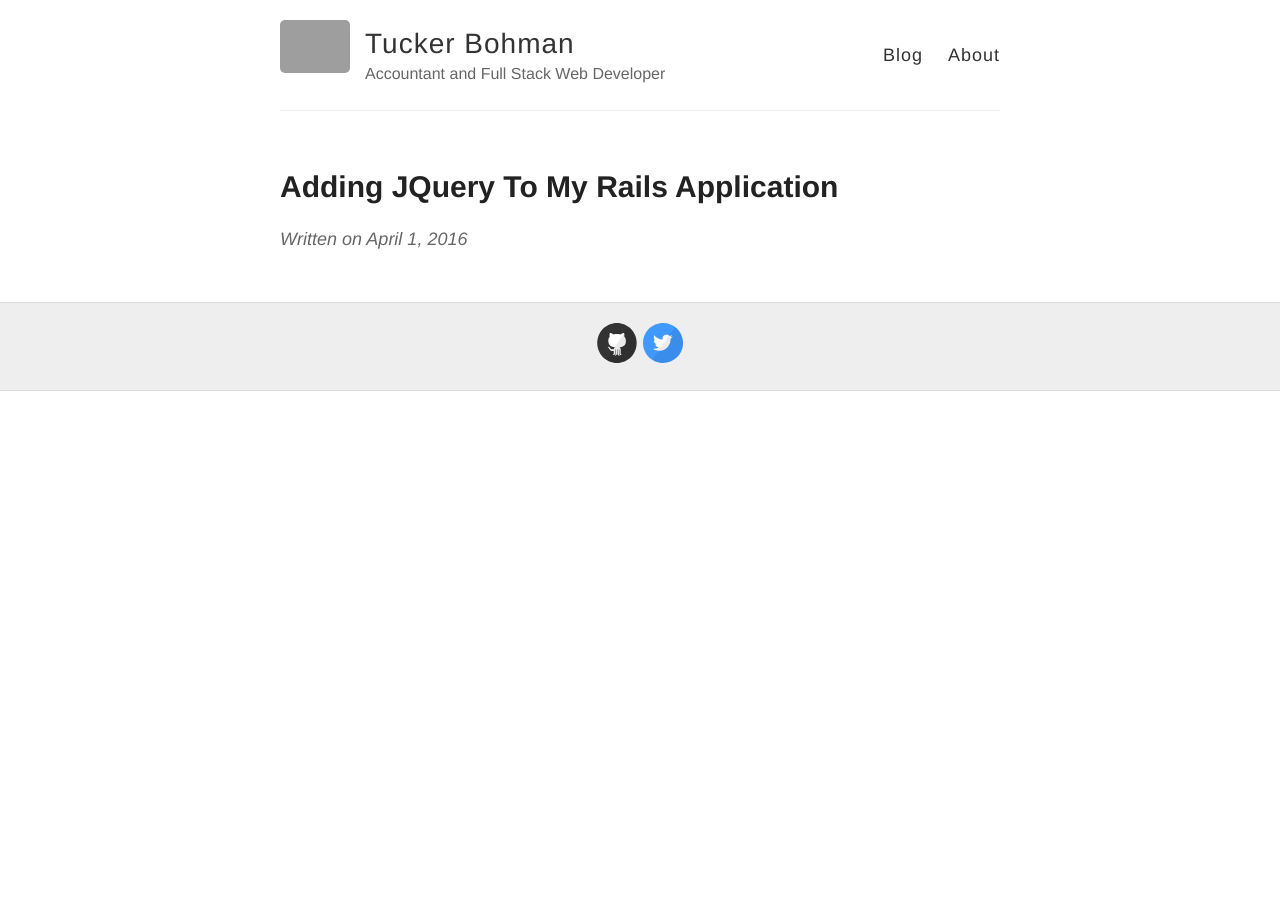
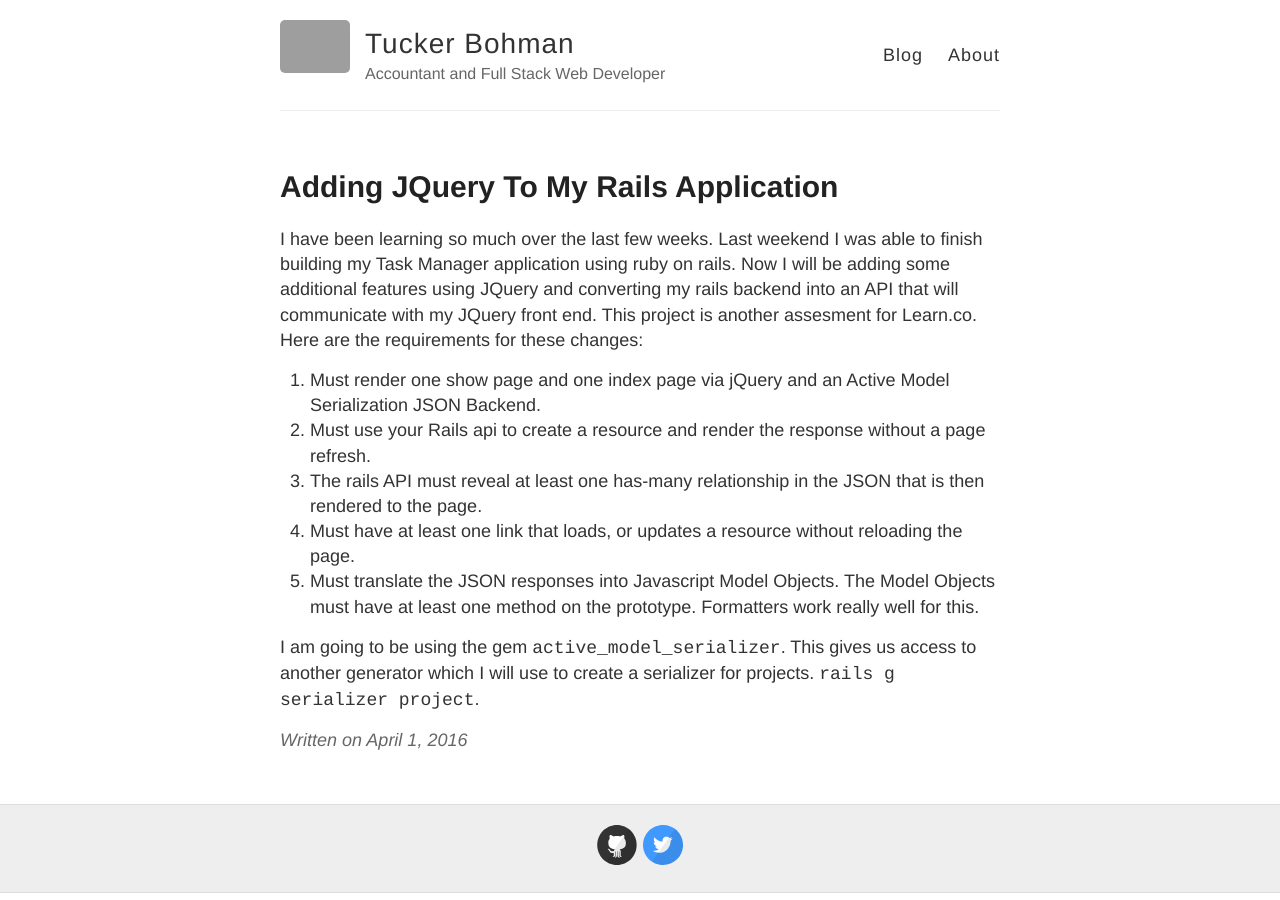
Before and after one commit to tuckerbohman5/tuckerbohman5.github.io, a Jekyll site: the page built from _posts/2016-4-1-Adding-JQuery-To-My-Rails-Application.md, in a window 1280 px wide. Built offline with Jekyll 4.4.1, drawn with Linux system fonts in a browser that asks for light colours; grey boxes are pictures that could not be loaded.

Commit message:
writing about serializers

```diff
--- a/_posts/2016-4-1-Adding-JQuery-To-My-Rails-Application.md
+++ b/_posts/2016-4-1-Adding-JQuery-To-My-Rails-Application.md
@@ -2,3 +2,14 @@
 layout: post
 title: Adding JQuery To My Rails Application
 ---
+
+
+I have been learning so much over the last few weeks. Last weekend I was able to finish building my Task Manager application using ruby on rails. Now I will be adding some additional features using JQuery and converting my rails backend into an API that will communicate with my JQuery front end. This project is another assesment for Learn.co. Here are the requirements for these changes:
+
+1. Must render one show page and one index page via jQuery and an Active Model Serialization JSON Backend.
+2. Must use your Rails api to create a resource and render the response without a page refresh.
+3. The rails API must reveal at least one has-many relationship in the JSON that is then rendered to the page.
+4. Must have at least one link that loads, or updates a resource without reloading the page.
+5. Must translate the JSON responses into Javascript Model Objects. The Model Objects must have at least one method on the prototype. Formatters work really well for this.
+
+I am going to be using the gem `active_model_serializer`. This gives us access to another generator which I will use to create a serializer for projects. `rails g serializer project`.
```
